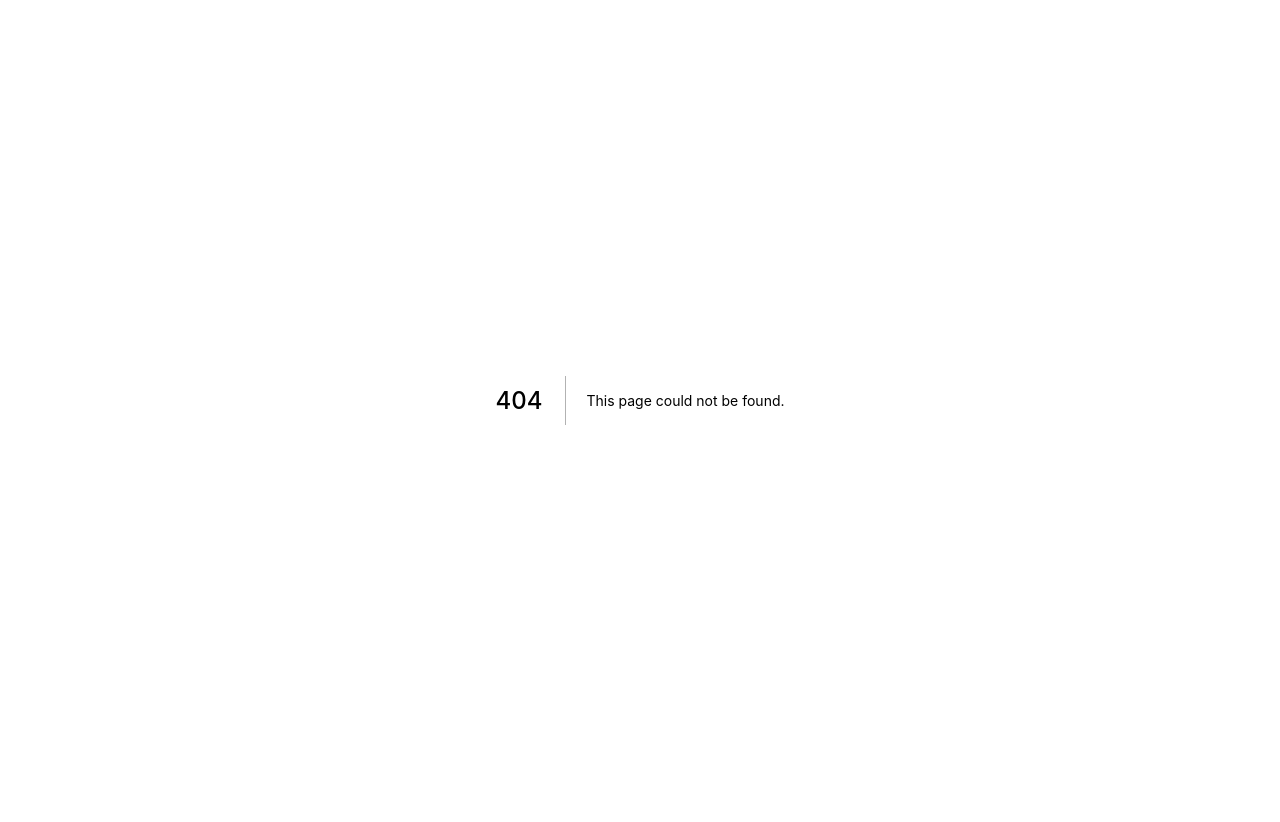
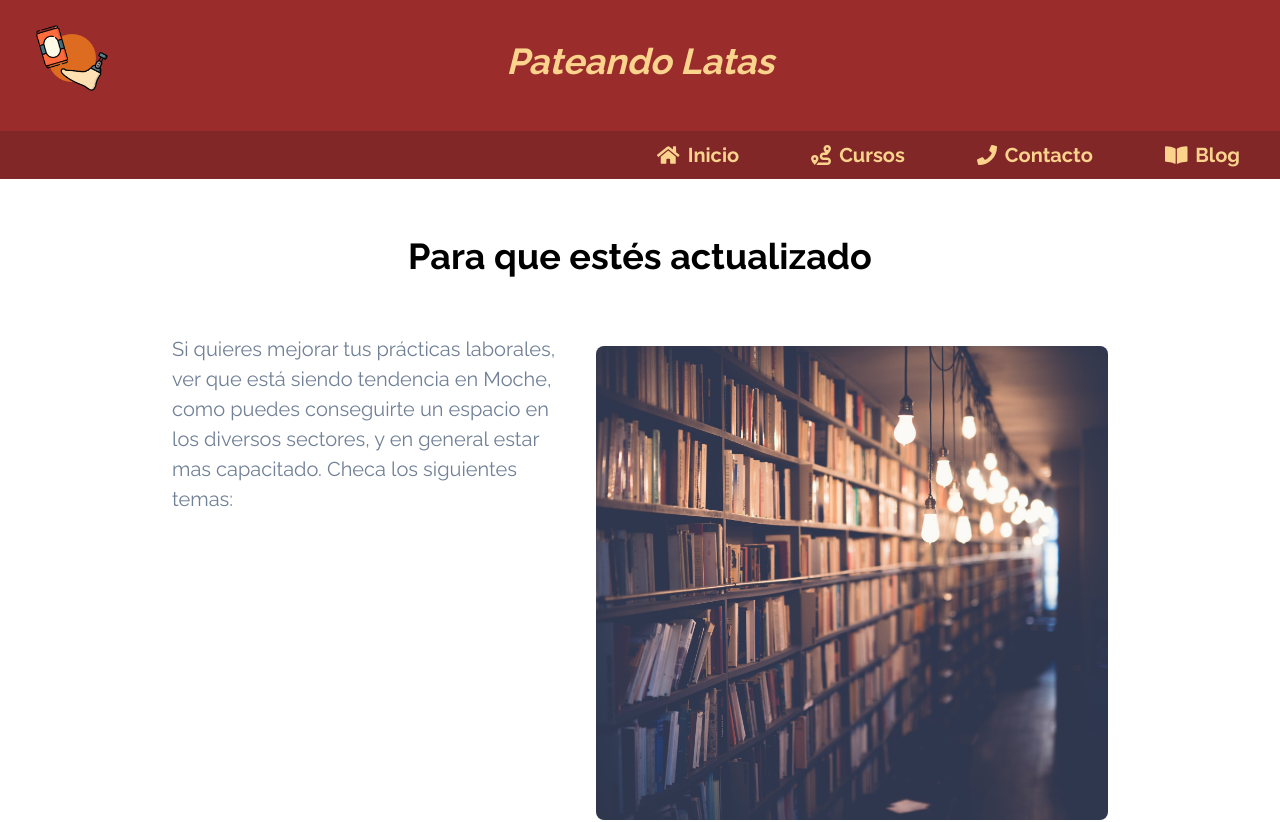
Before and after one commit to zalogon23/pateandolatas, a Next.js app: page /blog in a window 1280 px wide. Before the commit this address had no page. Shown: the top 822 px of the page. Before the commit the page ends 800 px from the top, so only its background shows below. Built offline with nearby package versions, Linux system fonts and the light colour scheme.

Commit message:
The /blog PAGE has been created and its NavItem added to the NavBar COMPONENT

```diff
--- a/components/NavBar.js
+++ b/components/NavBar.js
@@ -1,6 +1,6 @@
 import { Button, HStack } from '@chakra-ui/react'
 import Link from "next/link"
-import { faHome, faPhone, faRoute } from '@fortawesome/free-solid-svg-icons'
+import { faHome, faPhone, faRoute, faBookOpen } from '@fortawesome/free-solid-svg-icons'
 import { FontAwesomeIcon } from '@fortawesome/react-fontawesome'
 import React from 'react'
 
@@ -8,18 +8,23 @@ function NavBar() {
   return (
     <HStack py="1" px="6" w="full" bg="red.800" spacing={["3", "10"]} justifyContent={["space-around", "flex-end"]}>
       <Link href="/">
-        <Button leftIcon={<FontAwesomeIcon icon={faHome} />} aria-label="Ir a inicio" fontSize={["md", "lg", "xl"]} bgColor="red.800" color="orange.200" variant="solid">
+        <Button leftIcon={<FontAwesomeIcon icon={faHome} />} aria-label="Ir a inicio" fontSize={["xs", "lg", "xl"]} bgColor="red.800" color="orange.200" variant="solid">
           Inicio
         </Button>
       </Link>
       <Link href="/cursos">
-        <Button leftIcon={<FontAwesomeIcon icon={faRoute} />} aria-label="Ir a cursos" fontSize={["md", "lg", "xl"]} bgColor="red.800" color="orange.200" variant="solid">
+        <Button leftIcon={<FontAwesomeIcon icon={faRoute} />} aria-label="Ir a cursos" fontSize={["xs", "lg", "xl"]} bgColor="red.800" color="orange.200" variant="solid">
           Cursos
         </Button>
       </Link>
       <Link href="/contacto">
-        <Button leftIcon={<FontAwesomeIcon icon={faPhone} />} aria-label="Ir a contacto" fontSize={["md", "lg", "xl"]} bgColor="red.800" color="orange.200" variant="solid">
+        <Button leftIcon={<FontAwesomeIcon icon={faPhone} />} aria-label="Ir a contacto" fontSize={["xs", "lg", "xl"]} bgColor="red.800" color="orange.200" variant="solid">
           Contacto
+        </Button>
+      </Link>
+      <Link href="/blog">
+        <Button leftIcon={<FontAwesomeIcon icon={faBookOpen} />} aria-label="Ir a blog" fontSize={["xs", "lg", "xl"]} bgColor="red.800" color="orange.200" variant="solid">
+          Blog
         </Button>
       </Link>
     </HStack>
--- /dev/null
+++ b/pages/blog/index.js
@@ -0,0 +1,20 @@
+import React from 'react'
+import Article from '../../components/Article'
+import CustomHead from '../../components/CustomHead'
+import Header from '../../components/Header'
+import Footer from '../../components/Footer'
+
+
+function Blog() {
+  return (
+    <>
+      <CustomHead title="Blog" />
+      <Header />
+      <Article content={["Si quieres mejorar tus prácticas laborales, ver que está siendo tendencia en Moche, como puedes conseguirte un espacio en los diversos sectores, y en general estar mas capacitado. Checa los siguientes temas:"]}
+        right title="Para que estés actualizado" url="/blog.jpg" alt="Blog de pateando latas, se pueden ver unos estantes llenos de libros iluminados por la tenue luz de unos focos amarillos." />
+      <Footer />
+    </>
+  )
+}
+
+export default Blog
--- a/pages/cursos/index.js
+++ b/pages/cursos/index.js
@@ -34,7 +34,6 @@ function Cursos() {
       />
       <Divider />
       <Article
-        right
         title="Desarrollo Web"
         alt="Clases de desarrollo web, una computadora con un editor de texto abierto"
         url="/webdev.jpg"
```
Also changed, not shown: public/blog.jpg (added).
